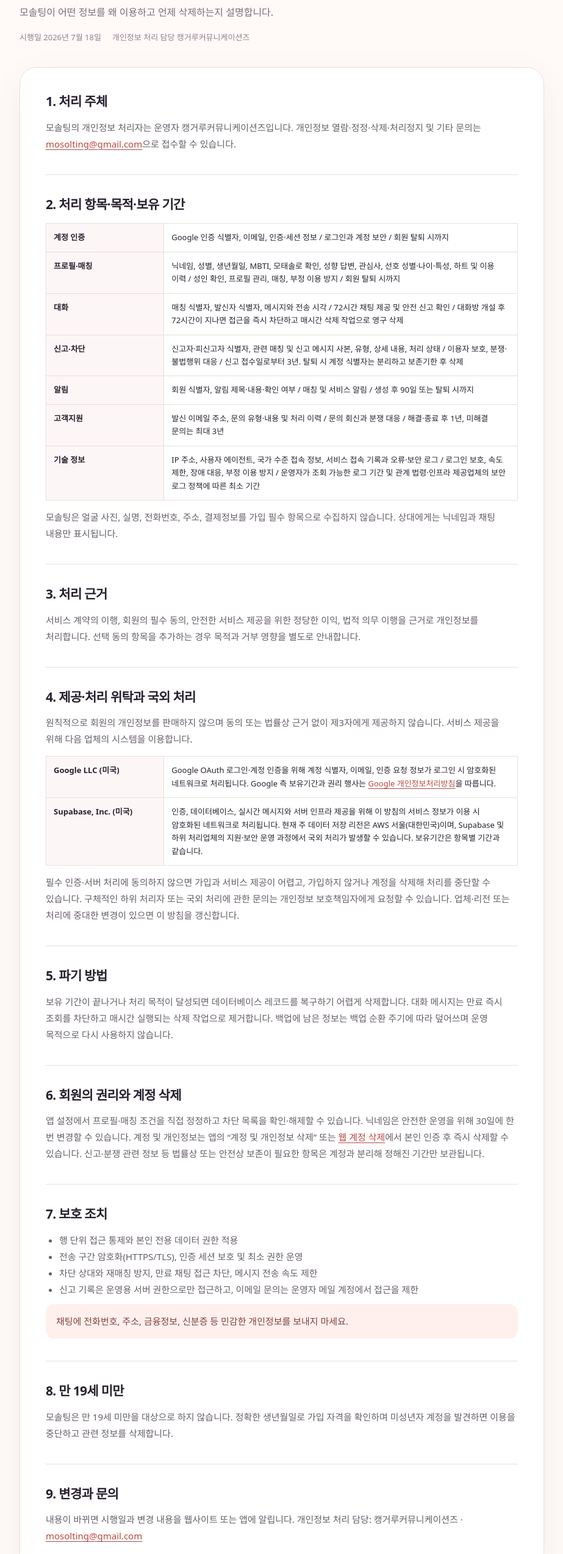
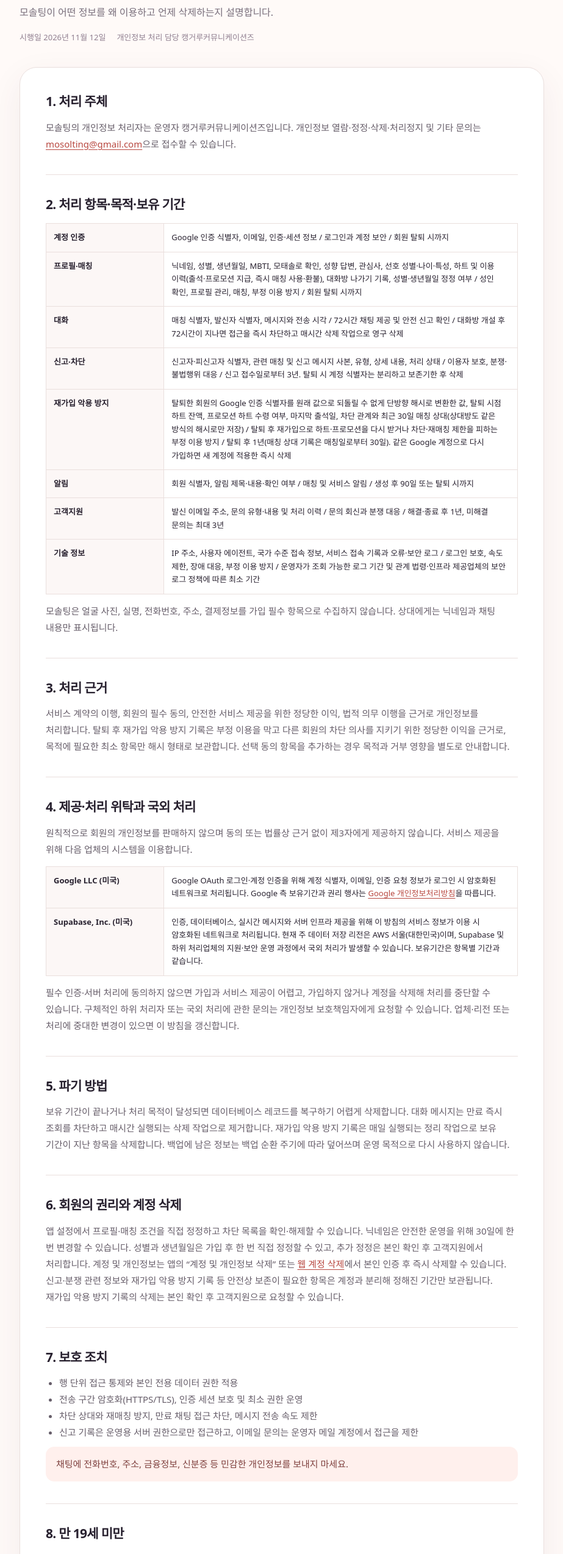
Before and after one commit to ilhoonseo/mosolting-web, a plain HTML site: page privacy.html in a window 1280 px wide. Shown: the part 251-2800 px from the top of the page at 61% size, without its empty margins (28-951 px from the left). Drawn offline with Linux system fonts and the light colour scheme.

Commit message:
Disclose re-registration guard, heart refunds, and chat leaving (#2)
- Privacy policy: add the hashed re-registration record (up to one year
  after deletion, 30 days for match history), its legal basis, deletion
  schedule, and how to request removal; list instant-match spending and
  refunds, chat leaving, and the one-time gender/birth date correction
- Account deletion page: explain what is kept after deletion and that it
  carries over when the same Google account signs up again
- Terms: describe chat leaving, the instant-match refund rule, the
  carry-over of hearts on re-registration, and the one-time correction
- Bump the effective date of the privacy policy and terms to 2026-11-12

Co-authored-by: Claude Opus 5.5 <noreply@anthropic.com>

```diff
--- a/privacy.html
+++ b/privacy.html
@@ -1,22 +1,23 @@
 <!DOCTYPE html>
 <html lang="ko"><head><meta charset="utf-8"><meta name="viewport" content="width=device-width,initial-scale=1"><meta name="description" content="모솔팅 개인정보처리방침"><meta name="robots" content="index,follow"><link rel="canonical" href="https://mosolting.com/privacy.html"><link rel="icon" href="./images/favicon.svg" type="image/svg+xml"><title>개인정보처리방침 | 모솔팅</title><link rel="stylesheet" href="./css/style.css"><link rel="stylesheet" href="./css/policy.css"></head>
 <body class="policy-body"><a class="skip-link" href="#main">본문 바로가기</a><header class="policy-header"><div class="container header-inner"><a class="brand" href="./"><span class="brand-mark" aria-hidden="true"><i></i></span><span>모솔팅</span></a><nav class="policy-nav" aria-label="정책 메뉴"><a href="./terms.html">이용약관</a><a aria-current="page" href="./privacy.html">개인정보</a><a href="./safety.html">안전 기준</a><a href="./delete-account.html">계정 삭제</a><a href="./support.html">고객지원</a></nav></div></header>
-<main id="main" class="policy-main"><div class="container"><div class="policy-hero"><span class="section-kicker">PRIVACY POLICY</span><h1>개인정보처리방침</h1><p>모솔팅이 어떤 정보를 왜 이용하고 언제 삭제하는지 설명합니다.</p><div class="policy-meta"><span>시행일 2026년 7월 18일</span><span>개인정보 처리 담당 캥거루커뮤니케이션즈</span></div></div><article class="policy-card">
+<main id="main" class="policy-main"><div class="container"><div class="policy-hero"><span class="section-kicker">PRIVACY POLICY</span><h1>개인정보처리방침</h1><p>모솔팅이 어떤 정보를 왜 이용하고 언제 삭제하는지 설명합니다.</p><div class="policy-meta"><span>시행일 2026년 11월 12일</span><span>개인정보 처리 담당 캥거루커뮤니케이션즈</span></div></div><article class="policy-card">
 <section><h2>1. 처리 주체</h2><p>모솔팅의 개인정보 처리자는 운영자 캥거루커뮤니케이션즈입니다. 개인정보 열람·정정·삭제·처리정지 및 기타 문의는 <a href="mailto:mosolting@gmail.com">mosolting@gmail.com</a>으로 접수할 수 있습니다.</p></section>
 <section><h2>2. 처리 항목·목적·보유 기간</h2><table class="data-table"><tbody>
 <tr><th>계정 인증</th><td>Google 인증 식별자, 이메일, 인증·세션 정보 / 로그인과 계정 보안 / 회원 탈퇴 시까지</td></tr>
-<tr><th>프로필·매칭</th><td>닉네임, 성별, 생년월일, MBTI, 모태솔로 확인, 성향 답변, 관심사, 선호 성별·나이·특성, 하트 및 이용 이력 / 성인 확인, 프로필 관리, 매칭, 부정 이용 방지 / 회원 탈퇴 시까지</td></tr>
+<tr><th>프로필·매칭</th><td>닉네임, 성별, 생년월일, MBTI, 모태솔로 확인, 성향 답변, 관심사, 선호 성별·나이·특성, 하트 및 이용 이력(출석·프로모션 지급, 즉시 매칭 사용·환불), 대화방 나가기 기록, 성별·생년월일 정정 여부 / 성인 확인, 프로필 관리, 매칭, 부정 이용 방지 / 회원 탈퇴 시까지</td></tr>
 <tr><th>대화</th><td>매칭 식별자, 발신자 식별자, 메시지와 전송 시각 / 72시간 채팅 제공 및 안전 신고 확인 / 대화방 개설 후 72시간이 지나면 접근을 즉시 차단하고 매시간 삭제 작업으로 영구 삭제</td></tr>
 <tr><th>신고·차단</th><td>신고자·피신고자 식별자, 관련 매칭 및 신고 메시지 사본, 유형, 상세 내용, 처리 상태 / 이용자 보호, 분쟁·불법행위 대응 / 신고 접수일로부터 3년. 탈퇴 시 계정 식별자는 분리하고 보존기한 후 삭제</td></tr>
+<tr><th>재가입 악용 방지</th><td>탈퇴한 회원의 Google 인증 식별자를 원래 값으로 되돌릴 수 없게 단방향 해시로 변환한 값, 탈퇴 시점 하트 잔액, 프로모션 하트 수령 여부, 마지막 출석일, 차단 관계와 최근 30일 매칭 상대(상대방도 같은 방식의 해시로만 저장) / 탈퇴 후 재가입으로 하트·프로모션을 다시 받거나 차단·재매칭 제한을 피하는 부정 이용 방지 / 탈퇴 후 1년(매칭 상대 기록은 매칭일로부터 30일). 같은 Google 계정으로 다시 가입하면 새 계정에 적용한 즉시 삭제</td></tr>
 <tr><th>알림</th><td>회원 식별자, 알림 제목·내용·확인 여부 / 매칭 및 서비스 알림 / 생성 후 90일 또는 탈퇴 시까지</td></tr>
 <tr><th>고객지원</th><td>발신 이메일 주소, 문의 유형·내용 및 처리 이력 / 문의 회신과 분쟁 대응 / 해결·종료 후 1년, 미해결 문의는 최대 3년</td></tr>
 <tr><th>기술 정보</th><td>IP 주소, 사용자 에이전트, 국가 수준 접속 정보, 서비스 접속 기록과 오류·보안 로그 / 로그인 보호, 속도 제한, 장애 대응, 부정 이용 방지 / 운영자가 조회 가능한 로그 기간 및 관계 법령·인프라 제공업체의 보안 로그 정책에 따른 최소 기간</td></tr>
 </tbody></table><p>모솔팅은 얼굴 사진, 실명, 전화번호, 주소, 결제정보를 가입 필수 항목으로 수집하지 않습니다. 상대에게는 닉네임과 채팅 내용만 표시됩니다.</p></section>
-<section><h2>3. 처리 근거</h2><p>서비스 계약의 이행, 회원의 필수 동의, 안전한 서비스 제공을 위한 정당한 이익, 법적 의무 이행을 근거로 개인정보를 처리합니다. 선택 동의 항목을 추가하는 경우 목적과 거부 영향을 별도로 안내합니다.</p></section>
+<section><h2>3. 처리 근거</h2><p>서비스 계약의 이행, 회원의 필수 동의, 안전한 서비스 제공을 위한 정당한 이익, 법적 의무 이행을 근거로 개인정보를 처리합니다. 탈퇴 후 재가입 악용 방지 기록은 부정 이용을 막고 다른 회원의 차단 의사를 지키기 위한 정당한 이익을 근거로, 목적에 필요한 최소 항목만 해시 형태로 보관합니다. 선택 동의 항목을 추가하는 경우 목적과 거부 영향을 별도로 안내합니다.</p></section>
 <section><h2>4. 제공·처리 위탁과 국외 처리</h2><p>원칙적으로 회원의 개인정보를 판매하지 않으며 동의 또는 법률상 근거 없이 제3자에게 제공하지 않습니다. 서비스 제공을 위해 다음 업체의 시스템을 이용합니다.</p><table class="data-table"><tbody><tr><th>Google LLC (미국)</th><td>Google OAuth 로그인·계정 인증을 위해 계정 식별자, 이메일, 인증 요청 정보가 로그인 시 암호화된 네트워크로 처리됩니다. Google 측 보유기간과 권리 행사는 <a href="https://policies.google.com/privacy?hl=ko">Google 개인정보처리방침</a>을 따릅니다.</td></tr><tr><th>Supabase, Inc. (미국)</th><td>인증, 데이터베이스, 실시간 메시지와 서버 인프라 제공을 위해 이 방침의 서비스 정보가 이용 시 암호화된 네트워크로 처리됩니다. 현재 주 데이터 저장 리전은 AWS 서울(대한민국)이며, Supabase 및 하위 처리업체의 지원·보안 운영 과정에서 국외 처리가 발생할 수 있습니다. 보유기간은 항목별 기간과 같습니다.</td></tr></tbody></table><p>필수 인증·서버 처리에 동의하지 않으면 가입과 서비스 제공이 어렵고, 가입하지 않거나 계정을 삭제해 처리를 중단할 수 있습니다. 구체적인 하위 처리자 또는 국외 처리에 관한 문의는 개인정보 보호책임자에게 요청할 수 있습니다. 업체·리전 또는 처리에 중대한 변경이 있으면 이 방침을 갱신합니다.</p></section>
-<section><h2>5. 파기 방법</h2><p>보유 기간이 끝나거나 처리 목적이 달성되면 데이터베이스 레코드를 복구하기 어렵게 삭제합니다. 대화 메시지는 만료 즉시 조회를 차단하고 매시간 실행되는 삭제 작업으로 제거합니다. 백업에 남은 정보는 백업 순환 주기에 따라 덮어쓰며 운영 목적으로 다시 사용하지 않습니다.</p></section>
-<section><h2>6. 회원의 권리와 계정 삭제</h2><p>앱 설정에서 프로필·매칭 조건을 직접 정정하고 차단 목록을 확인·해제할 수 있습니다. 닉네임은 안전한 운영을 위해 30일에 한 번 변경할 수 있습니다. 계정 및 개인정보는 앱의 “계정 및 개인정보 삭제” 또는 <a href="./delete-account.html">웹 계정 삭제</a>에서 본인 인증 후 즉시 삭제할 수 있습니다. 신고·분쟁 관련 정보 등 법률상 또는 안전상 보존이 필요한 항목은 계정과 분리해 정해진 기간만 보관됩니다.</p></section>
+<section><h2>5. 파기 방법</h2><p>보유 기간이 끝나거나 처리 목적이 달성되면 데이터베이스 레코드를 복구하기 어렵게 삭제합니다. 대화 메시지는 만료 즉시 조회를 차단하고 매시간 실행되는 삭제 작업으로 제거합니다. 재가입 악용 방지 기록은 매일 실행되는 정리 작업으로 보유 기간이 지난 항목을 삭제합니다. 백업에 남은 정보는 백업 순환 주기에 따라 덮어쓰며 운영 목적으로 다시 사용하지 않습니다.</p></section>
+<section><h2>6. 회원의 권리와 계정 삭제</h2><p>앱 설정에서 프로필·매칭 조건을 직접 정정하고 차단 목록을 확인·해제할 수 있습니다. 닉네임은 안전한 운영을 위해 30일에 한 번 변경할 수 있습니다. 성별과 생년월일은 가입 후 한 번 직접 정정할 수 있고, 추가 정정은 본인 확인 후 고객지원에서 처리합니다. 계정 및 개인정보는 앱의 “계정 및 개인정보 삭제” 또는 <a href="./delete-account.html">웹 계정 삭제</a>에서 본인 인증 후 즉시 삭제할 수 있습니다. 신고·분쟁 관련 정보와 재가입 악용 방지 기록 등 안전상 보존이 필요한 항목은 계정과 분리해 정해진 기간만 보관됩니다. 재가입 악용 방지 기록의 삭제는 본인 확인 후 고객지원으로 요청할 수 있습니다.</p></section>
 <section><h2>7. 보호 조치</h2><ul><li>행 단위 접근 통제와 본인 전용 데이터 권한 적용</li><li>전송 구간 암호화(HTTPS/TLS), 인증 세션 보호 및 최소 권한 운영</li><li>차단 상대와 재매칭 방지, 만료 채팅 접근 차단, 메시지 전송 속도 제한</li><li>신고 기록은 운영용 서버 권한으로만 접근하고, 이메일 문의는 운영자 메일 계정에서 접근을 제한</li></ul><p class="policy-warning">채팅에 전화번호, 주소, 금융정보, 신분증 등 민감한 개인정보를 보내지 마세요.</p></section>
 <section><h2>8. 만 19세 미만</h2><p>모솔팅은 만 19세 미만을 대상으로 하지 않습니다. 정확한 생년월일로 가입 자격을 확인하며 미성년자 계정을 발견하면 이용을 중단하고 관련 정보를 삭제합니다.</p></section>
-<section><h2>9. 변경과 문의</h2><p>내용이 바뀌면 시행일과 변경 내용을 웹사이트 또는 앱에 알립니다. 개인정보 처리 담당: 캥거루커뮤니케이션즈 · <a href="mailto:mosolting@gmail.com">mosolting@gmail.com</a></p></section>
+<section><h2>9. 변경과 문의</h2><p>내용이 바뀌면 시행일과 변경 내용을 웹사이트 또는 앱에 알립니다. 개인정보 처리 담당: 캥거루커뮤니케이션즈 · <a href="mailto:mosolting@gmail.com">mosolting@gmail.com</a></p><p>변경 이력: 2026년 11월 12일 재가입 악용 방지 기록(해시, 탈퇴 후 최대 1년), 즉시 매칭 하트 사용·환불 내역, 대화방 나가기, 성별·생년월일 1회 정정 추가 · 2026년 7월 18일 최초 시행</p></section>
 </article></div></main><footer class="site-footer"><div class="container footer-inner"><div><a class="brand" href="./"><span class="brand-mark" aria-hidden="true"><i></i></span><span>모솔팅</span></a></div><div class="footer-links"><a href="./terms.html">이용약관</a><a href="./safety.html">안전 기준</a><a href="./support.html">문의</a></div><small>© 2026 모솔팅 · 운영자 캥거루커뮤니케이션즈</small></div></footer></body></html>
```
Also changed, not shown: delete-account.html (+1 -1 lines), terms.html (+4 -4 lines).
